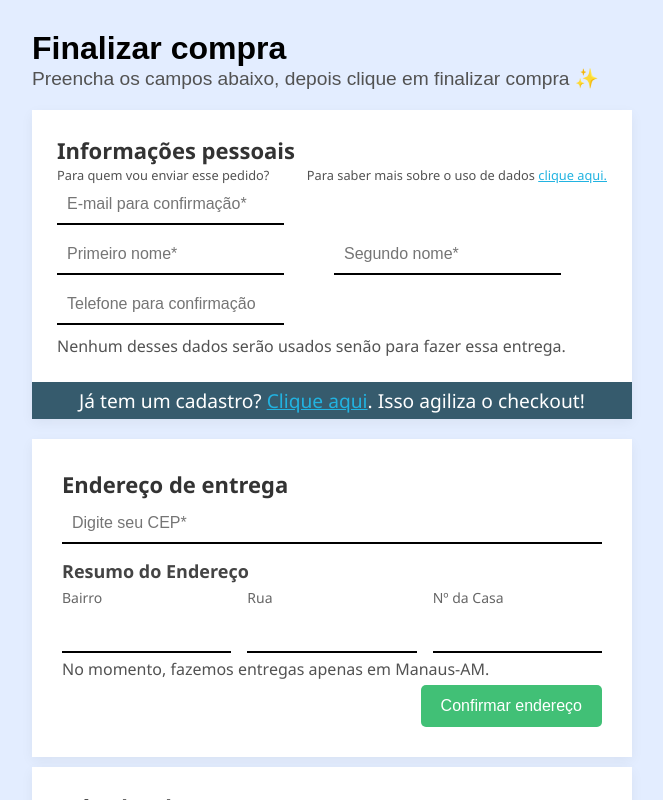
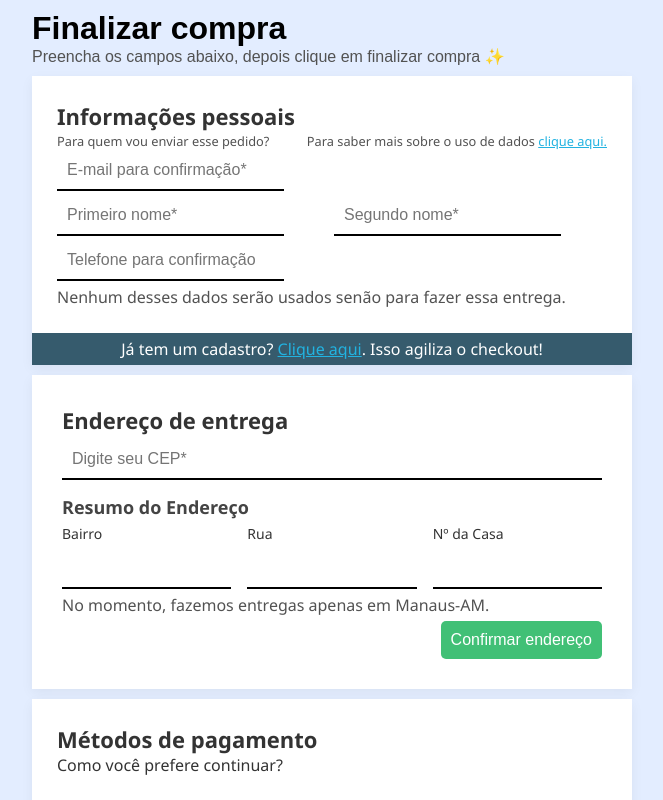
Before and after one commit to MW-Limah/HeloisaWebstore, a Next.js app: page /Finishing in a window 1280 px wide. Shown: the whole page, without its empty margins (18-681 px from the left). Built offline with nearby package versions, Linux system fonts and the light colour scheme.

Commit message:
Estilização mais exata dos componentes

```diff
--- a/src/app/Finishing/Finishing.module.css
+++ b/src/app/Finishing/Finishing.module.css
@@ -3,10 +3,10 @@
     width: 100%;
     background-color: var(--base);
     color: #000;
-    padding: 30px 50px;
+    padding: 10px 50px;
 }
 
 .container p {
     color: var(--p-color);
-    font-size: 1.2rem;
+    font-size: 1rem;
 }
--- a/src/app/components/FinishingComponents/Address/Address.module.css
+++ b/src/app/components/FinishingComponents/Address/Address.module.css
@@ -62,18 +62,18 @@
 
 .FieldGroup label {
     font-size: 14px;
-    color: #666;
+    color: #333;
 }
 
 .Note {
     font-size: 12px;
-    color: #666;
+    color: #333;
 }
 
 .Button {
     background-color: #41c076;
     color: white;
-    padding: 12px 20px;
+    padding: 10px 10px;
     border: none;
     border-radius: 5px;
     font-size: 16px;
--- a/src/app/components/FinishingComponents/InfoPersonal/InfoPersonal.module.css
+++ b/src/app/components/FinishingComponents/InfoPersonal/InfoPersonal.module.css
@@ -4,7 +4,7 @@
     display: flex;
     flex-direction: column;
     max-width: 600px;
-    margin: 20px 0;
+    margin: 10px 0;
     font-family: 'Segoe UI', sans-serif;
 }
 
@@ -25,7 +25,6 @@
     justify-content: space-between;
     list-style: none;
     padding: 0;
-    margin: 0;
     font-size: 15px;
     color: var(--p-color);
 }
@@ -42,7 +41,7 @@
 .ContentForm {
     display: flex;
     flex-direction: column;
-    gap: 10px;
+    gap: 5px;
 }
 
 .ContentForm input {
--- a/src/app/components/FinishingComponents/PayMethods/PayMethods.module.css
+++ b/src/app/components/FinishingComponents/PayMethods/PayMethods.module.css
@@ -3,10 +3,8 @@
     box-shadow: 0 4px 12px rgba(0, 0, 0, 0.05);
     display: flex;
     flex-direction: column;
-    gap: 20px;
     font-family: 'Segoe UI', sans-serif;
     max-width: 600px;
-    margin: 0 0;
 }
 
 .content {
@@ -20,14 +18,13 @@
 
 .content p {
     font-size: 1rem;
-    color: #666;
+    color: #333;
 }
 
 .methodRow {
     display: flex;
     justify-content: center;
     align-items: center;
-    gap: 30px;
     width: 100%;
     flex-wrap: wrap;
 }
@@ -40,7 +37,7 @@
 }
 
 .SelectWrapper select {
-    padding: 12px;
+    padding: 10px;
     border-radius: 5px;
     font-size: 16px;
     color: #000;
@@ -67,6 +64,5 @@
     justify-content: flex-end;
     gap: 10px;
     padding: 5px;
-    margin-top: 20px;
     background-color: #365b6d;
 }
```
